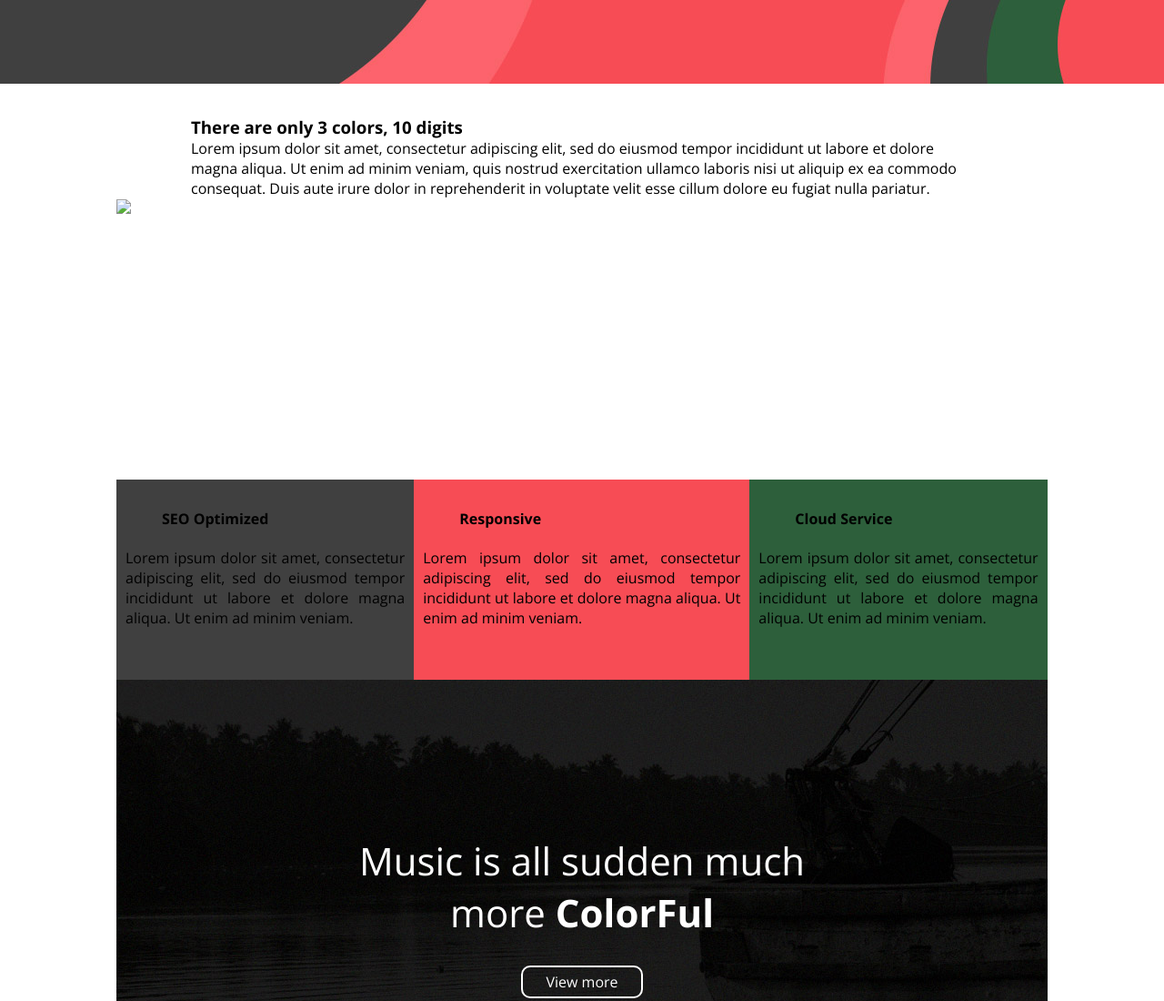
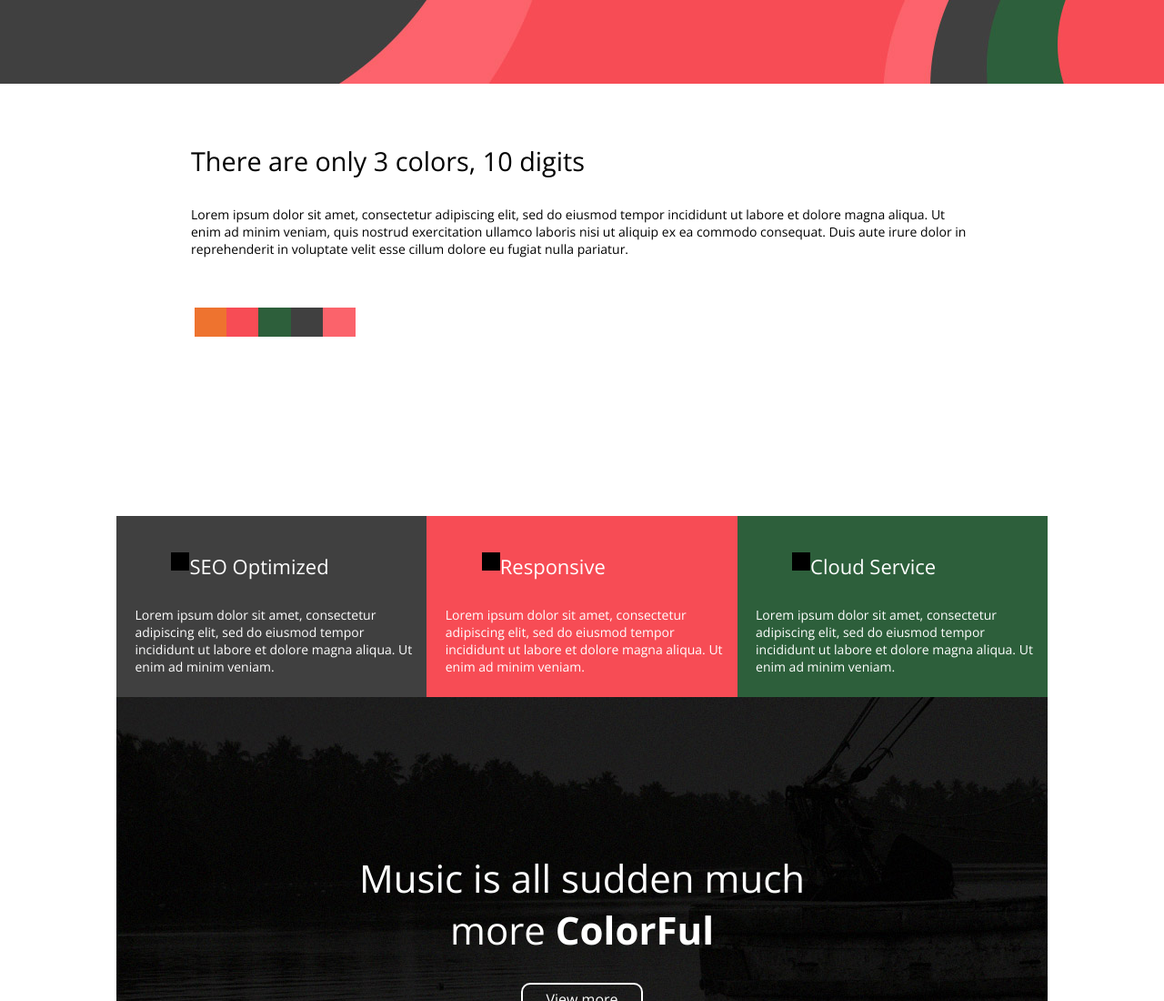
Before and after one commit to ianvalverde/proyectoINA2, a plain HTML site: page index.html in a window 1280 px wide. Shown: the part 400-1500 px from the top of the page at 91% size. Drawn offline with nearby package versions, Linux system fonts and the light colour scheme.

Commit message:
Cambios en el contenido

```diff
--- a/css/skeleton.css
+++ b/css/skeleton.css
@@ -86,48 +86,55 @@ nav ul li a{
 	margin: 0px;
 }
 #contWhite {
-	height: 400px;
+	height: 440px;
 	background-color: #ffffff;
 }
 #contWhite h3, #contWhite p{
-	margin: 0 auto;
+	margin: 30px auto;
 	width: 860px;
+	margin-bottom: 25px;
+	font-weight: 300;
+}
+#contWhite h3 {
+	font-size: 1.8em
+}
+#contWhite p{
+	font-size: 14px
 }
 #contWhite img{
-	margin: 0 auto;
+	margin: 30px 0 0 86px;
+
 }
-div div#cuadroClr1 {
-	width: 30%;
-	height: 200px;
-	float: left;
+#content div > div {
+	width: 30.33%;
+	color: #ffffff;
+	padding: 1% 1% 1% 2%;
+}
+#cuadroClr1{
 	background-color: #404040;
-	text-align: justify;
-	padding: 10px 10px
 }
-div div#cuadroClr1 h4 {
+#cuadroClr2{
+	background-color: #f74c55;
+}
+#cuadroClr3{
+	background-color: #2d5f3b;
+}
+#cuadroClr1 h4, #cuadroClr2 h4, #cuadroClr3 h4{
+	font-weight: 300;
+	font-size: 22px;
 	margin-left: 40px
 }
-div div#cuadroClr2 {
-	width: 34.1%;
-	height: 200px;
+#cuadroClr1 p, #cuadroClr2 p, #cuadroClr3 p {
+	font-weight: 300;
+	font-size: 14px;
+}
+#content div > div > h4 > span {
+	display: block;
+	width: 20px;
+	height: 20px;
+	background-color: #000000;
+	clear: none;
 	float: left;
-	background-color: #f74c55;
-	text-align: justify;
-	padding: 10px 10px
-}
-div div#cuadroClr2 h4 {
-	margin-left: 40px
-}
-div div#cuadroClr3 {
-	width: 30%;
-	height: 200px;
-	float: left;
-	background-color: #2d5f3b;
-	text-align: justify;
-	padding: 10px 10px
-}
-div div#cuadroClr3 h4 {
-	margin-left: 40px
 }
 .blackRiver{
 	height: 497px;
@@ -148,10 +155,10 @@ div div#cuadroClr3 h4 {
 	display: block;
 	width: 100px;
 }
+/*End content styles*/
 footer div p {
 	width: 100%;
 	text-align: center;
 	font-size: 0.8em
 }
-
-/*End content styles*/
+/*End footer styles*/
--- a/index.html
+++ b/index.html
@@ -54,19 +54,19 @@
     <div id="contWhite">
       <h3>There are only 3 colors, 10 digits</h3>
       <p>Lorem ipsum dolor sit amet, consectetur adipiscing elit, sed do eiusmod tempor incididunt ut labore et dolore magna aliqua. Ut enim ad minim veniam, quis nostrud exercitation ullamco laboris nisi ut aliquip ex ea commodo consequat. Duis aute irure dolor in reprehenderit in voluptate velit esse cillum dolore eu fugiat nulla pariatur.</p>
-      <img src="img/">
+      <img src="img/colores.png">
     </div>
     <div>
       <div id="cuadroClr1">
-        <h4>SEO Optimized</h4>
+        <h4><span></span> SEO Optimized</h4>
         <p>Lorem ipsum dolor sit amet, consectetur adipiscing elit, sed do eiusmod tempor incididunt ut labore et dolore magna aliqua. Ut enim ad minim veniam.</p>
       </div>
       <div id="cuadroClr2">
-        <h4>Responsive</h4>
+        <h4><span></span> Responsive</h4>
         <p>Lorem ipsum dolor sit amet, consectetur adipiscing elit, sed do eiusmod tempor incididunt ut labore et dolore magna aliqua. Ut enim ad minim veniam.</p>
       </div>
       <div id="cuadroClr3">
-        <h4>Cloud Service</h4>
+        <h4><span></span> Cloud Service</h4>
         <p>Lorem ipsum dolor sit amet, consectetur adipiscing elit, sed do eiusmod tempor incididunt ut labore et dolore magna aliqua. Ut enim ad minim veniam.</p>
       </div>
     </div>
@@ -77,8 +77,6 @@
   </div>
   <footer>
     <div>
-    </div>
-    <div>
       <p>Copyright &#169; 2013 Css Author</p>
     </div>
   </footer>
```
Also changed, not shown: img/colores.png (added).
